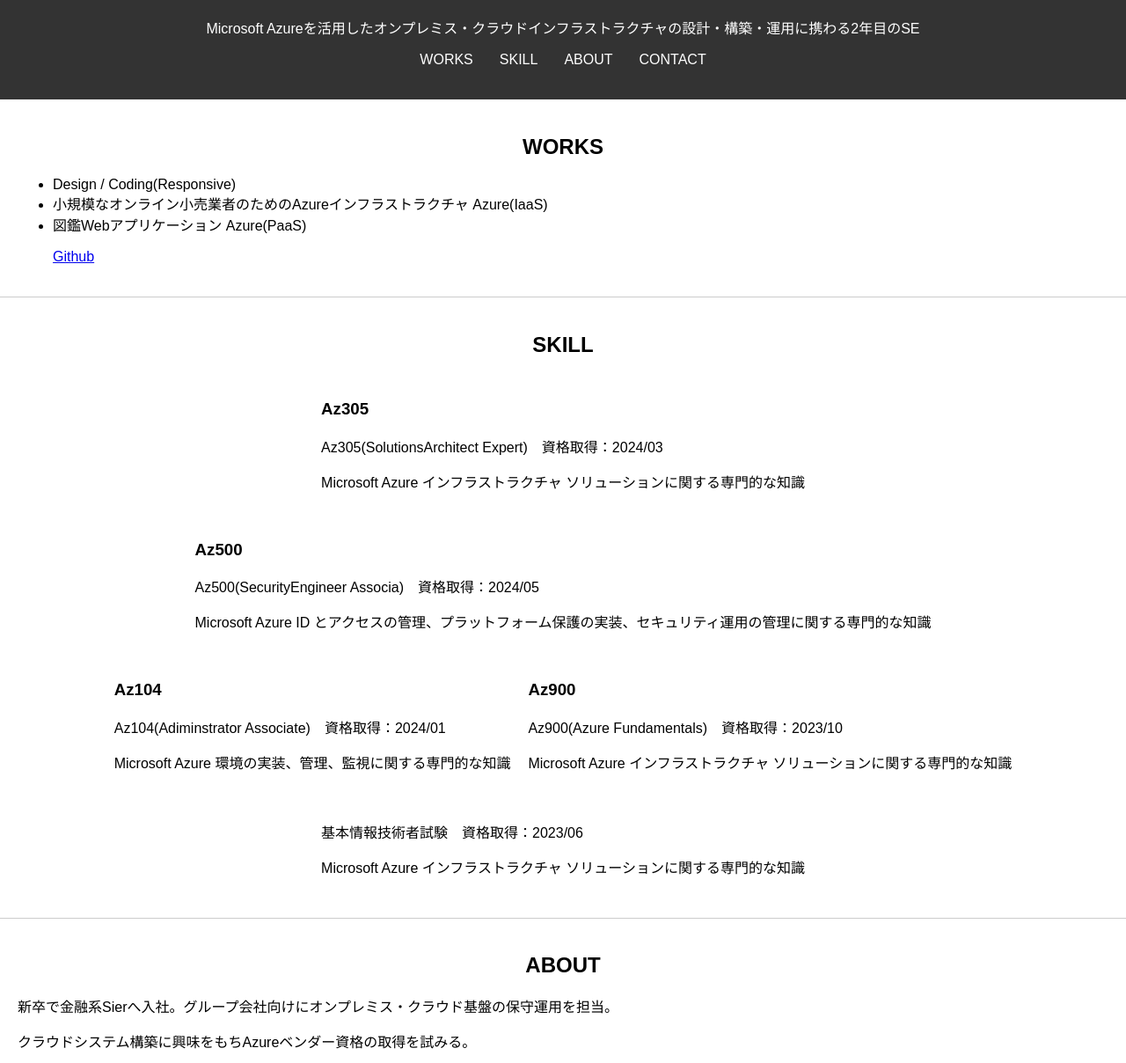
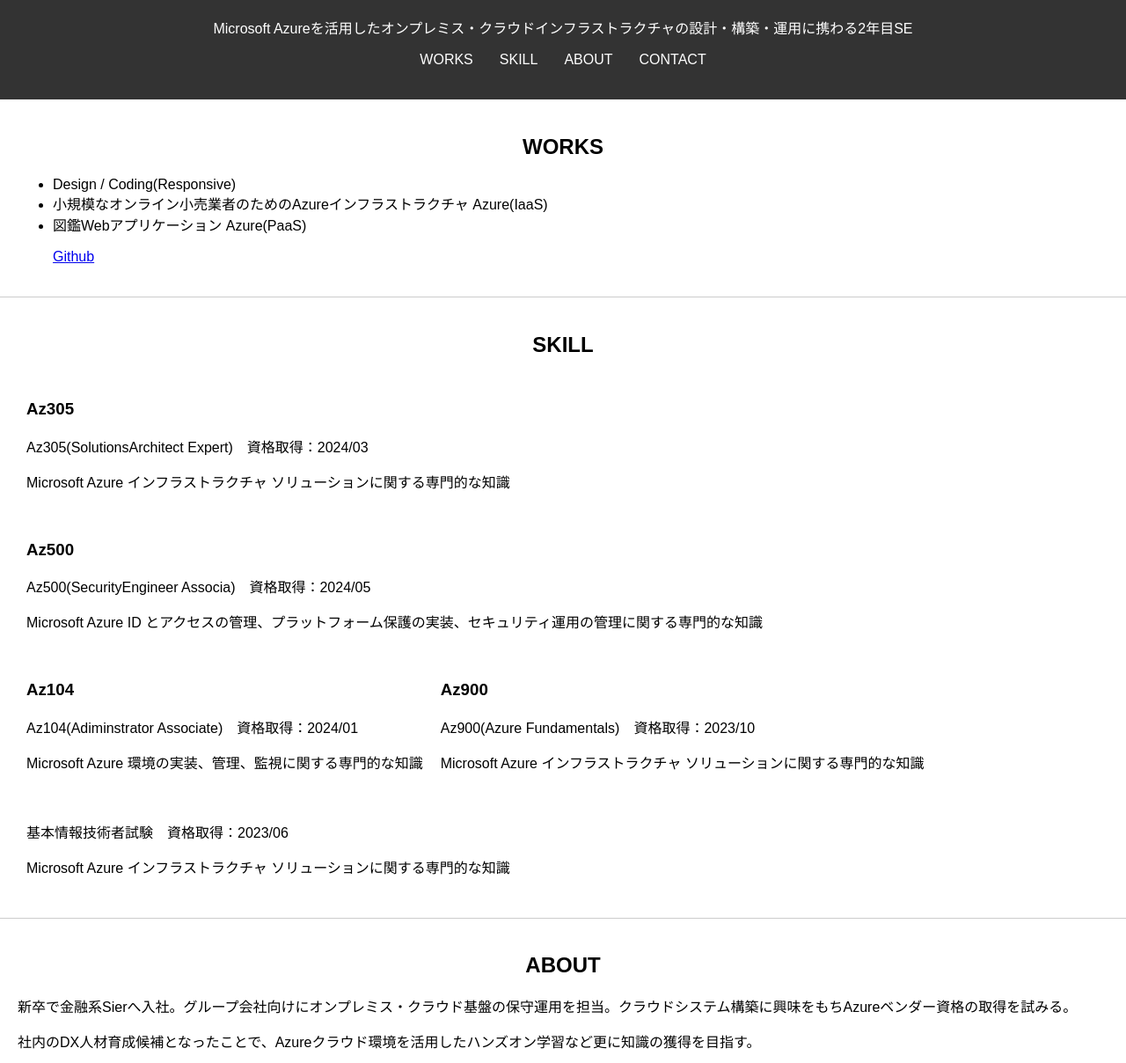
Before and after one commit to ksumida-kenya/portfolio, a plain HTML site: page index.html in a window 1280 px wide. Shown: the part 81-1289 px from the top of the page at 88% size. Drawn offline with Linux system fonts and the light colour scheme.

Commit message:
Update index.html

```diff
--- a/index.html
+++ b/index.html
@@ -13,7 +13,7 @@
         nav ul li a { color: #fff; text-decoration: none; }
         section { border-bottom: 1px solid #ccc; }
         h2 { text-align: center; }
-        .skill { display: flex; flex-wrap: wrap; justify-content: center; }
+        .skill { display: flex; flex-wrap: wrap; }
         .skill div { margin: 10px;  }
 
         .Az305 div { margin: 10px; text-align: center; }
@@ -28,7 +28,7 @@
 <body>
     <header>
         <h1>SUMIDA KENYA</h1>
-        <p>Microsoft Azureを活用したオンプレミス・クラウドインフラストラクチャの設計・構築・運用に携わる2年目のSE</p>
+        <p>Microsoft Azureを活用したオンプレミス・クラウドインフラストラクチャの設計・構築・運用に携わる2年目SE</p>
         <nav>
             <ul>
                 <li><a href="#works">WORKS</a></li>
@@ -82,8 +82,7 @@
 
     <section id="about">
         <h2>ABOUT</h2>
-        <p>新卒で金融系Sierへ入社。グループ会社向けにオンプレミス・クラウド基盤の保守運用を担当。</p>
-        <p>クラウドシステム構築に興味をもちAzureベンダー資格の取得を試みる。</p>
+        <p>新卒で金融系Sierへ入社。グループ会社向けにオンプレミス・クラウド基盤の保守運用を担当。クラウドシステム構築に興味をもちAzureベンダー資格の取得を試みる。</p>
         <p>社内のDX人材育成候補となったことで、Azureクラウド環境を活用したハンズオン学習など更に知識の獲得を目指す。</p>
     </section>
 
```
